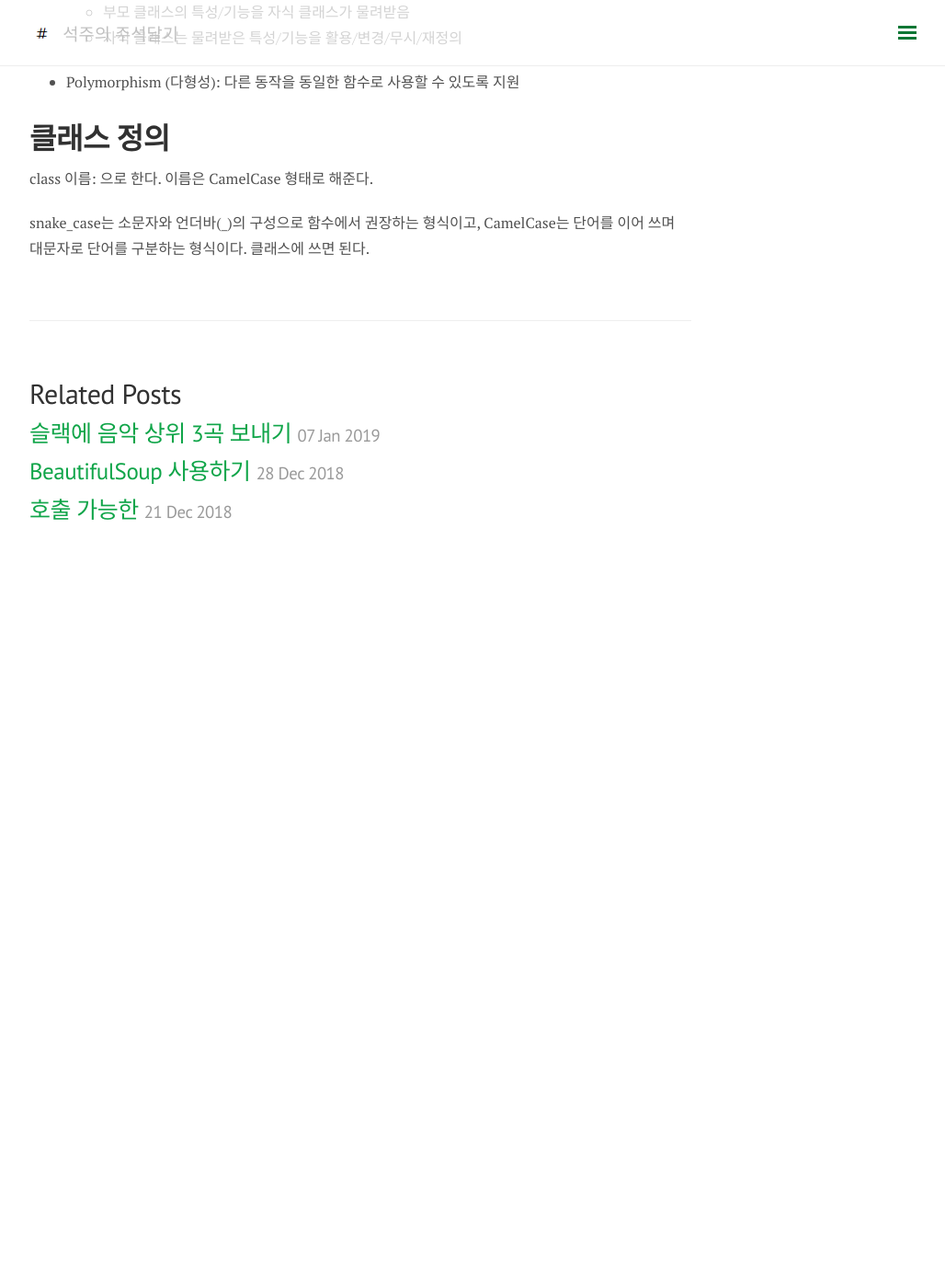
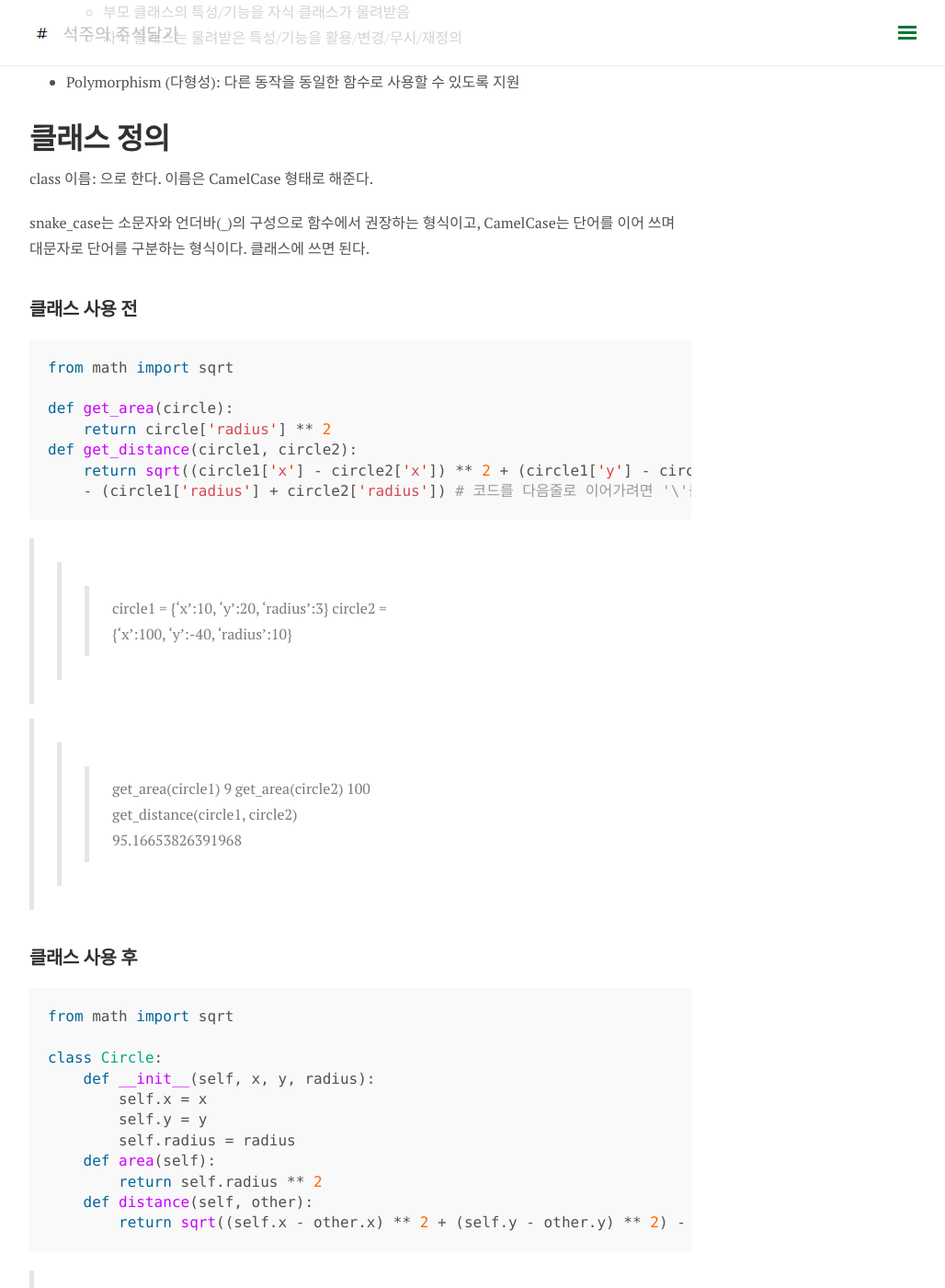
Before and after one commit to somefood/somefood.github.io, a Jekyll site: the page built from _posts/Python/2018-12-21-05class.md, in a window 1280 px wide and 1400 px high, scrolled down 480 px. Shown: the whole window at 92% size, without its empty margins (248-1276 px from the left). Built offline with Jekyll 4.4.1, drawn with Linux system fonts in a browser that asks for light colours; nearby versions of some CDN libraries; comment, search, counter and statistics services are not loaded; before the commit the page ends 1110 px from its top, so only the background shows below that; some of the changed text lies outside the part shown.

Commit message:
Update 2018-12-21-05class.md

````diff
--- a/_posts/Python/2018-12-21-05class.md
+++ b/_posts/Python/2018-12-21-05class.md
@@ -24,3 +24,50 @@ class 이름:
 
 snake_case는 소문자와 언더바(\_)의 구성으로 함수에서 권장하는 형식이고,
 CamelCase는 단어를 이어 쓰며 대문자로 단어를 구분하는 형식이다. 클래스에 쓰면 된다.
+
+## 클래스 사용 전
+
+```python
+from math import sqrt
+
+def get_area(circle):
+    return circle['radius'] ** 2
+def get_distance(circle1, circle2):
+    return sqrt((circle1['x'] - circle2['x']) ** 2 + (circle1['y'] - circle2['y']) ** 2) \
+    - (circle1['radius'] + circle2['radius']) # 코드를 다음줄로 이어가려면 '\'를 입력해 주자.
+```
+>>> circle1 = {'x':10, 'y':20, 'radius':3}
+>>> circle2 = {'x':100, 'y':-40, 'radius':10}
+
+>>> get_area(circle1)
+9
+>>> get_area(circle2)
+100
+>>> get_distance(circle1, circle2)
+95.16653826391968
+
+## 클래스 사용 후
+
+```python
+from math import sqrt
+
+class Circle:
+    def __init__(self, x, y, radius):
+        self.x = x
+        self.y = y
+        self.radius = radius
+    def area(self):
+        return self.radius ** 2
+    def distance(self, other):
+        return sqrt((self.x - other.x) ** 2 + (self.y - other.y) ** 2) - (self.radius + other.radius)
+```
+>>> circle1 = Circle(10,20,3) # 객체 생성 시에, 생성자 함수가 호출되며 인자가 전달
+>>> circle.area()
+9
+>>> circle2 = Circle(100, -40, 10)
+>>> circle2.area()
+100
+>>> circle1.distance(circle2)
+95.16653826391968
+
+데이터와 함수를 클래스에 소속시킴으로써, 보다 깔끔하게 처리할 수 있다.
````
